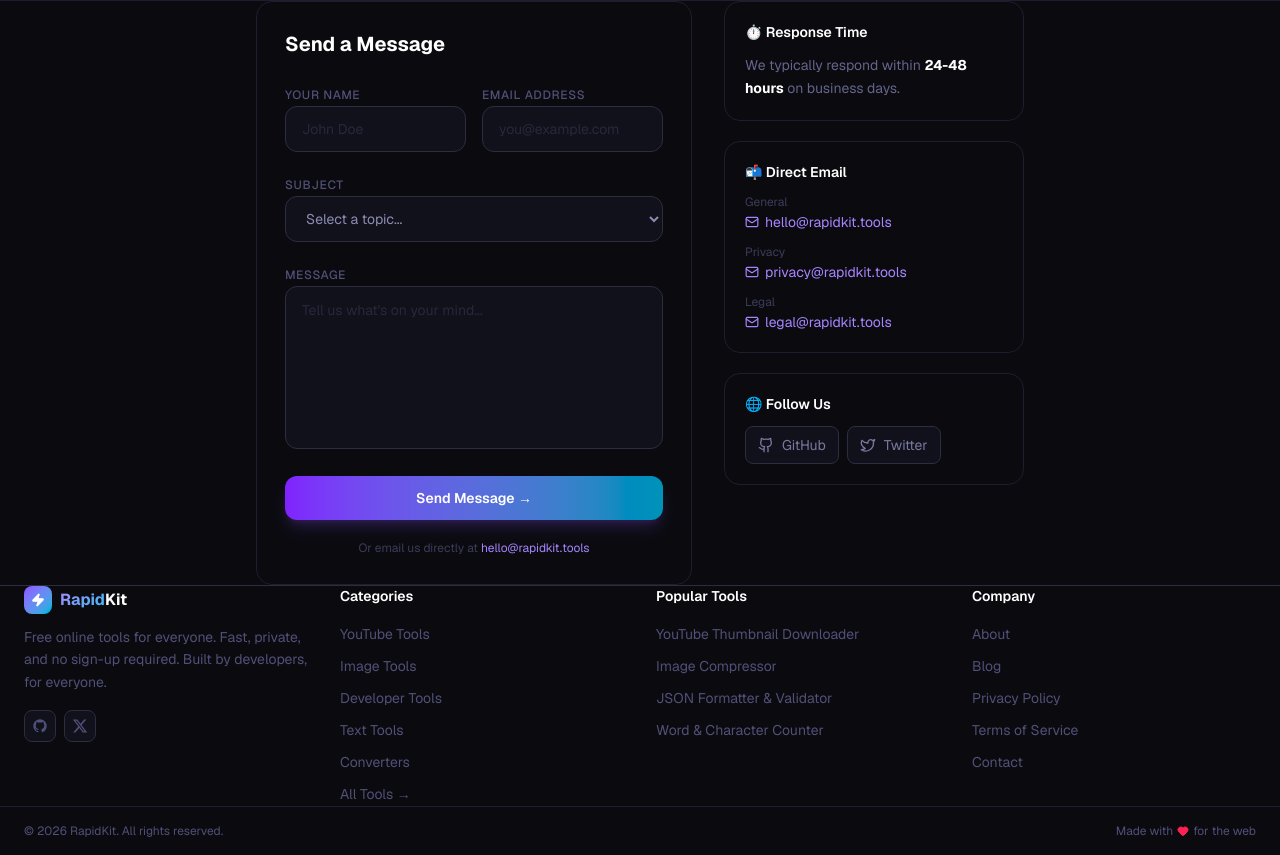
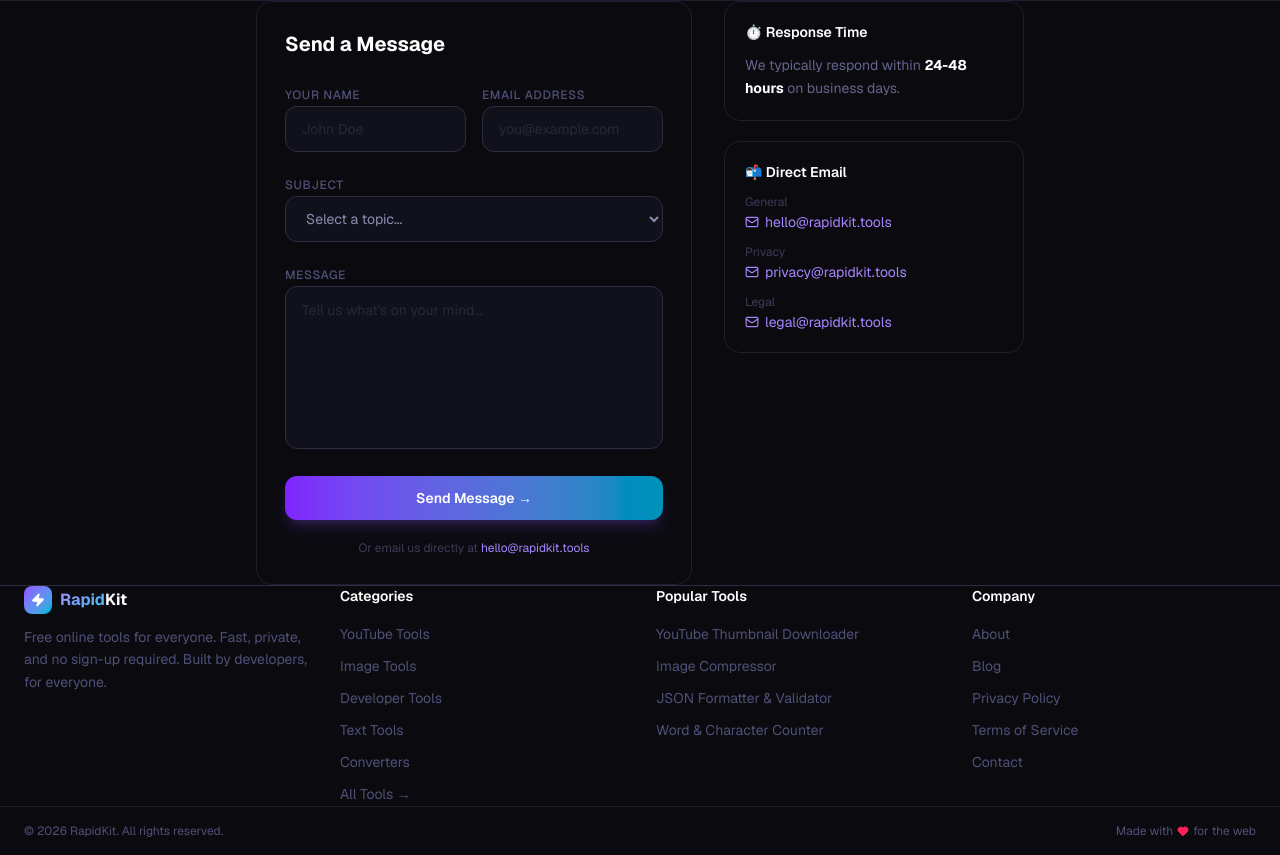
Before and after one commit to mrabelrahmankhaled-cmyk/rapidkit, a Next.js app: page /contact in a window 1280 px wide. Shown: the part 288-1143 px from the top of the page. Built offline with nearby package versions, Linux system fonts and the light colour scheme.

Commit message:
feat: removed all social media links (GitHub, Twitter) from footer, contact, and share components

```diff
--- a/src/app/contact/ContactClient.tsx
+++ b/src/app/contact/ContactClient.tsx
@@ -1,6 +1,6 @@
 "use client";
 
-import { Mail, MessageSquare, Github, Twitter, Zap } from "lucide-react";
+import { Mail, MessageSquare, Zap } from "lucide-react";
 
 export default function ContactClient() {
     return (
@@ -105,19 +105,7 @@ export default function ContactClient() {
                     </div>
                 </div>
 
-                <div className="p-5 rounded-2xl bg-[rgb(10,10,15)] border border-[rgb(30,30,46)]">
-                    <h3 className="text-sm font-semibold text-white mb-3">🌐 Follow Us</h3>
-                    <div className="flex gap-2">
-                        <a href="https://github.com/Abdelkhalek2/rapidkit" target="_blank" rel="noopener noreferrer"
-                            className="flex items-center gap-2 px-3 py-2 rounded-lg bg-[rgb(17,17,27)] border border-[rgb(45,45,65)] text-[rgb(120,120,160)] hover:text-white hover:border-violet-500/40 transition-all text-sm">
-                            <Github className="w-4 h-4" /> GitHub
-                        </a>
-                        <a href="#"
-                            className="flex items-center gap-2 px-3 py-2 rounded-lg bg-[rgb(17,17,27)] border border-[rgb(45,45,65)] text-[rgb(120,120,160)] hover:text-white hover:border-cyan-500/40 transition-all text-sm">
-                            <Twitter className="w-4 h-4" /> Twitter
-                        </a>
-                    </div>
-                </div>
+
             </div>
         </div>
     );
--- a/src/components/layout/Footer.tsx
+++ b/src/components/layout/Footer.tsx
@@ -23,30 +23,6 @@ export function Footer() {
                     <p className="text-sm text-[rgb(80,80,120)] leading-relaxed mb-4">
                         Free online tools for everyone. Fast, private, and no sign-up required. Built by developers, for everyone.
                     </p>
-                    <div className="flex gap-2">
-                        <a
-                            href="https://github.com/Abdelkhalek2/rapidkit"
-                            target="_blank"
-                            rel="noopener noreferrer"
-                            aria-label="GitHub"
-                            className="w-8 h-8 rounded-lg bg-[rgb(17,17,27)] border border-[rgb(45,45,65)] text-[rgb(80,80,120)] hover:text-white hover:border-[rgba(139,92,246,0.5)] hover:bg-[rgba(139,92,246,0.05)] transition-all flex items-center justify-center"
-                        >
-                            {/* GitHub SVG */}
-                            <svg viewBox="0 0 24 24" className="w-4 h-4" fill="currentColor">
-                                <path d="M12 2C6.477 2 2 6.484 2 12.017c0 4.425 2.865 8.18 6.839 9.504.5.092.682-.217.682-.483 0-.237-.008-.868-.013-1.703-2.782.605-3.369-1.343-3.369-1.343-.454-1.158-1.11-1.466-1.11-1.466-.908-.62.069-.608.069-.608 1.003.07 1.531 1.032 1.531 1.032.892 1.53 2.341 1.088 2.91.832.092-.647.35-1.088.636-1.338-2.22-.253-4.555-1.113-4.555-4.951 0-1.093.39-1.988 1.029-2.688-.103-.253-.446-1.272.098-2.65 0 0 .84-.27 2.75 1.026A9.564 9.564 0 0112 6.844c.85.004 1.705.115 2.504.337 1.909-1.296 2.747-1.027 2.747-1.027.546 1.379.202 2.398.1 2.651.64.7 1.028 1.595 1.028 2.688 0 3.848-2.339 4.695-4.566 4.943.359.309.678.92.678 1.855 0 1.338-.012 2.419-.012 2.747 0 .268.18.58.688.482A10.019 10.019 0 0022 12.017C22 6.484 17.522 2 12 2z" />
-                            </svg>
-                        </a>
-                        <a
-                            href="#"
-                            aria-label="Twitter / X"
-                            className="w-8 h-8 rounded-lg bg-[rgb(17,17,27)] border border-[rgb(45,45,65)] text-[rgb(80,80,120)] hover:text-white hover:border-[rgba(6,182,212,0.5)] hover:bg-[rgba(6,182,212,0.05)] transition-all flex items-center justify-center"
-                        >
-                            {/* X (Twitter) SVG */}
-                            <svg viewBox="0 0 24 24" className="w-4 h-4" fill="currentColor">
-                                <path d="M18.244 2.25h3.308l-7.227 8.26 8.502 11.24H16.17l-5.214-6.817L4.99 21.75H1.68l7.73-8.835L1.254 2.25H8.08l4.713 6.231zm-1.161 17.52h1.833L7.084 4.126H5.117z" />
-                            </svg>
-                        </a>
-                    </div>
 
                 </div>
 
--- a/src/components/ui/ShareCTA.tsx
+++ b/src/components/ui/ShareCTA.tsx
@@ -1,7 +1,7 @@
 "use client";
 
 import { useState } from "react";
-import { Share2, Bookmark, Check, Twitter, Link2 } from "lucide-react";
+import { Share2, Bookmark, Check, Link2 } from "lucide-react";
 import { cn } from "@/lib/utils";
 
 type Props = {
@@ -30,11 +30,6 @@ export function ShareCTA({ toolName, toolSlug, categoryId }: Props) {
         setTimeout(() => setBookmarked(false), 3000);
     };
 
-    const handleTwitterShare = () => {
-        const url = typeof window !== "undefined" ? window.location.href : toolUrl;
-        const twitterUrl = `https://twitter.com/intent/tweet?text=${encodeURIComponent(shareText)}&url=${encodeURIComponent(url)}`;
-        window.open(twitterUrl, "_blank", "noopener,noreferrer,width=600,height=400");
-    };
 
     const handleNativeShare = async () => {
         const url = typeof window !== "undefined" ? window.location.href : toolUrl;
@@ -68,14 +63,7 @@ export function ShareCTA({ toolName, toolSlug, categoryId }: Props) {
                     {copiedLink ? "Link Copied!" : "Copy Link"}
                 </button>
 
-                {/* Twitter / X Share */}
-                <button
-                    onClick={handleTwitterShare}
-                    className="flex items-center gap-1.5 px-3 py-2 rounded-lg text-xs font-medium border bg-[rgb(24,24,37)] border-[rgb(45,45,65)] text-[rgb(148,148,186)] hover:border-sky-500/40 hover:text-sky-400 transition-all"
-                >
-                    <Twitter className="w-3.5 h-3.5" />
-                    Share on X
-                </button>
+
 
                 {/* Native Share / More */}
                 <button
```
